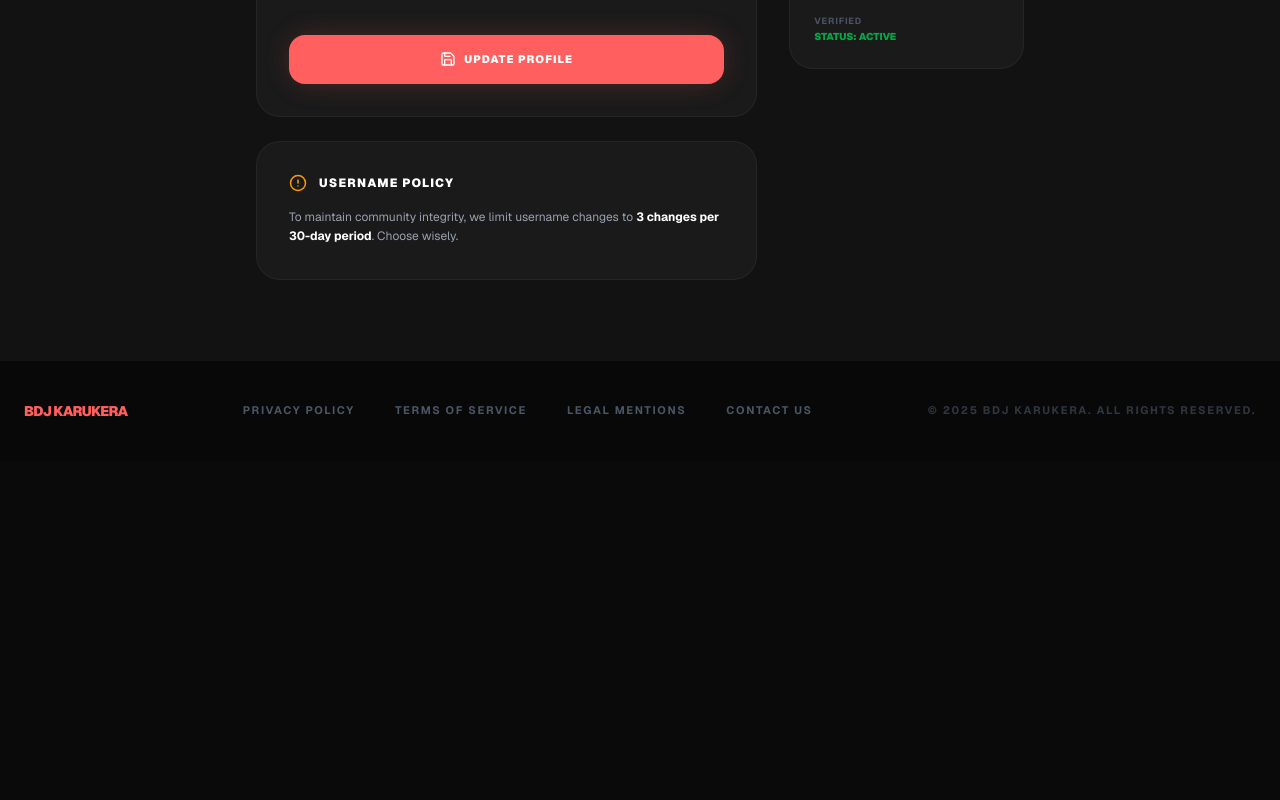
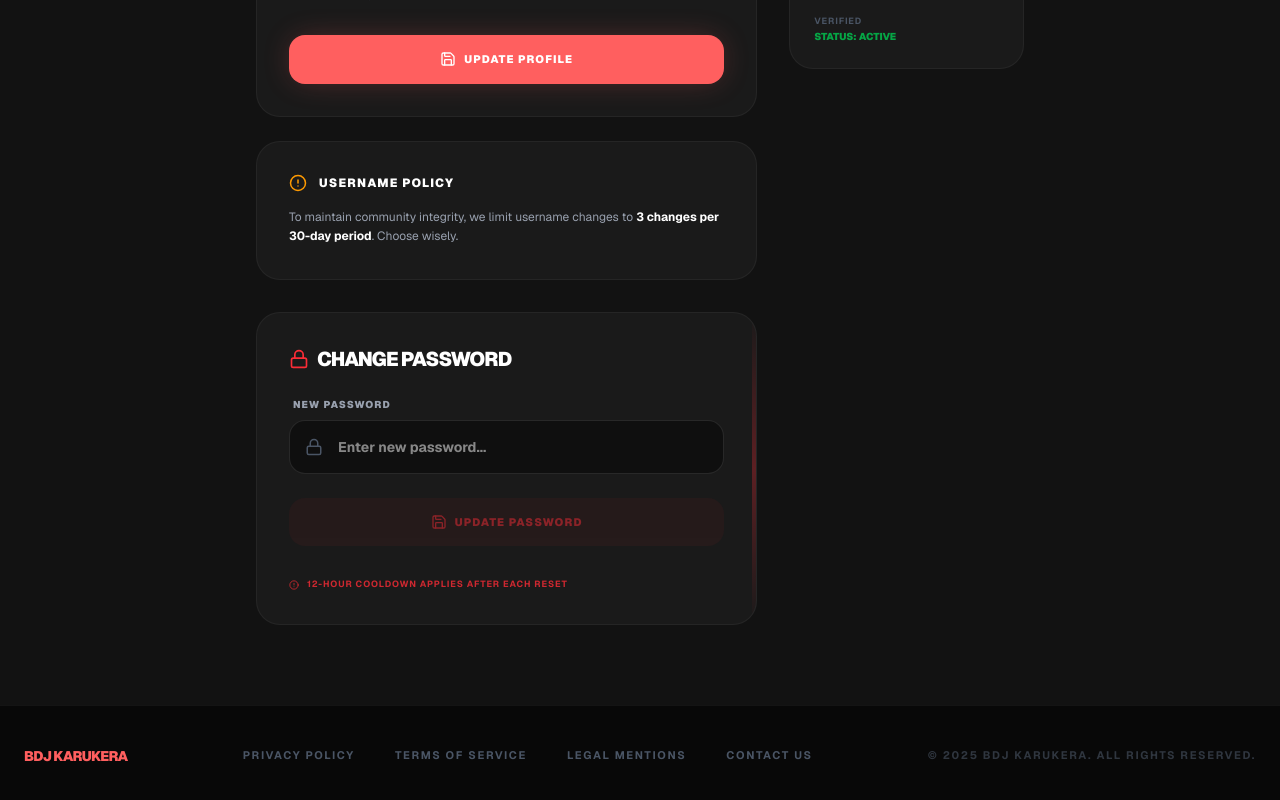
Before and after one commit to faryalgulazhar/BDJ-site-web, a Next.js app: page /settings in a window 1280 px wide. Shown: the part 733-1533 px from the top of the page. Before the commit the page ends 1194 px from the top, so only its background shows below. Built offline with nearby package versions, Linux system fonts and the light colour scheme; no server answers; the database is empty; sample sign-in values are in the browser's storage.

Commit message:
Rectified the close button in /community, refined the password change in setting

```diff
--- a/src/app/community/page.tsx
+++ b/src/app/community/page.tsx
@@ -761,7 +761,7 @@ export default function CommunityPage() {
                   </div>
                   <div className="flex flex-col gap-0.5">
                     <span className="text-xs font-black text-white uppercase truncate max-w-[100px]">{member.gamerTag || member.email?.split('@')[0]}</span>
-                    <span className="text-[9px] font-bold text-gray-500 uppercase tracking-widest">{member.email?.includes('admin') ? 'ADMIN' : 'MEMBER'}</span>
+                    <span className="text-[9px] font-bold text-gray-500 uppercase tracking-widest">{member.email === 'admin@bdj-karukera.com' ? 'ADMIN' : 'MEMBER'}</span>
                   </div>
                 </div>
               ))}
@@ -785,11 +785,7 @@ export default function CommunityPage() {
             {/* Header */}
             <div className="p-8 border-b border-white/5 flex items-center justify-between bg-white/[0.02]">
               <div className="flex items-center gap-4">
-                <div className="w-10 h-10 rounded-2xl bg-primary/15 border border-primary/30 flex items-center justify-center">
-                  <div className="rotate-45">
-                    <Plus size={24} className="text-primary" />
-                  </div>
-                </div>
+
                 <div>
                   <h2 className="text-2xl font-black text-white uppercase tracking-tighter">Association Members</h2>
                   <p className="text-[10px] text-gray-500 font-black uppercase tracking-[0.2em]">{allMembers.length} Active Participants</p>
@@ -828,7 +824,7 @@ export default function CommunityPage() {
                       </div>
                       <div className="flex flex-col gap-1">
                         <span className="text-sm font-black text-white uppercase tracking-tight">{member.gamerTag || member.email?.split('@')[0]}</span>
-                        <span className="text-[9px] font-bold text-gray-500 uppercase tracking-widest">{member.email?.includes('admin') ? 'ADMIN' : 'STUDENT MEMBER'}</span>
+                        <span className="text-[9px] font-bold text-gray-500 uppercase tracking-widest">{member.email === 'admin@bdj-karukera.com' ? 'ADMIN' : 'STUDENT MEMBER'}</span>
                       </div>
                     </div>
                   ))
@@ -836,15 +832,7 @@ export default function CommunityPage() {
               </div>
             </div>
 
-            {/* Footer */}
-            <div className="p-6 border-t border-white/5 bg-white/[0.01] flex justify-center">
-              <button
-                onClick={() => setIsAllMembersOpen(false)}
-                className="bg-primary hover:bg-primary/80 text-white px-10 py-4 rounded-full text-[11px] font-black tracking-widest uppercase transition-all duration-500 shadow-[var(--shadow-primary)]"
-              >
-                Close Members List
-              </button>
-            </div>
+            {/* Footer Removed */}
           </div>
         </div>
       )}
--- a/src/app/settings/page.tsx
+++ b/src/app/settings/page.tsx
@@ -4,6 +4,7 @@ import { useState, useEffect } from "react";
 import { useRouter } from "next/navigation";
 import { useAuth } from "@/context/AuthContext";
 import { useLanguage } from "@/context/LanguageContext";
+import { useTheme } from "@/context/ThemeContext";
 import { toast } from "sonner";
 import {
   User,
@@ -13,7 +14,8 @@ import {
   History,
   AlertCircle,
   Upload,
-  X
+  X,
+  Lock
 } from "lucide-react";
 import Image from "next/image";
 import {
@@ -23,6 +25,7 @@ import {
   arrayUnion,
   Timestamp
 } from "firebase/firestore";
+import { updatePassword } from "firebase/auth";
 import { db } from "@/lib/firebase";
 
 const resizeImage = (file: File, maxWidth: number, maxHeight: number): Promise<string> => {
@@ -62,6 +65,7 @@ const resizeImage = (file: File, maxWidth: number, maxHeight: number): Promise<s
 export default function SettingsPage() {
   const { user } = useAuth();
   const { t } = useLanguage();
+  const { isIceTheme } = useTheme();
   const router = useRouter();
 
   const [gamerTag, setGamerTag] = useState("");
@@ -70,6 +74,9 @@ export default function SettingsPage() {
   const [userData, setUserData] = useState<any>(null);
   const [selectedFile, setSelectedFile] = useState<File | null>(null);
   const [previewUrl, setPreviewUrl] = useState<string | null>(null);
+
+  const [newPassword, setNewPassword] = useState("");
+  const [isResettingPassword, setIsResettingPassword] = useState(false);
 
   useEffect(() => {
     if (!user) {
@@ -149,6 +156,45 @@ export default function SettingsPage() {
       toast.error("Failed to update profile.");
     }
     setSaving(false);
+  };
+
+  const handlePasswordReset = async (e: React.FormEvent) => {
+    e.preventDefault();
+    if (!user || !userData) return;
+    if (!newPassword || newPassword.length < 6) {
+      toast.error("Password must be at least 6 characters.");
+      return;
+    }
+
+    const now = new Date();
+    if (userData.lastPasswordReset) {
+      const lastResetDate = userData.lastPasswordReset.toDate ? userData.lastPasswordReset.toDate() : new Date(userData.lastPasswordReset);
+      const hoursSinceLastReset = (now.getTime() - lastResetDate.getTime()) / (1000 * 60 * 60);
+      if (hoursSinceLastReset < 12) {
+        const hoursLeft = (12 - hoursSinceLastReset).toFixed(1);
+        toast.error(`Please wait ${hoursLeft} hours before resetting your password again.`);
+        return;
+      }
+    }
+
+    setIsResettingPassword(true);
+    try {
+      await updatePassword(user, newPassword);
+      await updateDoc(doc(db, "users", user.uid), {
+        lastPasswordReset: Timestamp.now()
+      });
+      setUserData({ ...userData, lastPasswordReset: Timestamp.now() });
+      setNewPassword("");
+      toast.success("Password updated successfully!");
+    } catch (error: any) {
+      console.error(error);
+      if (error.code === 'auth/requires-recent-login') {
+        toast.error("Please re-login to change your password.");
+      } else {
+        toast.error("Failed to update password.");
+      }
+    }
+    setIsResettingPassword(false);
   };
 
   const handleFileChange = (e: React.ChangeEvent<HTMLInputElement>) => {
@@ -274,6 +320,39 @@ export default function SettingsPage() {
                 To maintain community integrity, we limit username changes to <span className="text-white font-bold">3 changes per 30-day period</span>. Choose wisely.
               </p>
             </div>
+
+            {/* Password Reset Section */}
+            <div className="bg-[#1a1a1a] border border-white/5 rounded-3xl p-8 flex flex-col gap-6 relative overflow-hidden mt-2">
+               <div className={`absolute top-0 right-0 w-1 h-full bg-gradient-to-b from-transparent ${isIceTheme ? 'via-cyan-500/30' : 'via-red-500/30'} to-transparent`} />
+               <h3 className="text-xl font-black text-white uppercase tracking-tighter flex items-center gap-2">
+                 <Lock size={20} className={isIceTheme ? "text-cyan-500" : "text-red-500"} /> CHANGE PASSWORD
+               </h3>
+               <form onSubmit={handlePasswordReset} className="flex flex-col gap-6">
+                 <div className="flex flex-col gap-2">
+                    <label className="text-[10px] text-gray-400 font-black uppercase tracking-widest px-1">New Password</label>
+                    <div className="relative">
+                      <Lock className="absolute left-4 top-1/2 -translate-y-1/2 text-gray-600" size={18} />
+                      <input
+                        type="password"
+                        value={newPassword}
+                        onChange={(e) => setNewPassword(e.target.value)}
+                        placeholder="Enter new password..."
+                        className={`w-full bg-black/40 border border-white/10 rounded-2xl pl-12 pr-4 py-4 text-white font-bold focus:outline-none transition-all text-sm ${isIceTheme ? 'focus:border-cyan-500/50' : 'focus:border-red-500/50'}`}
+                      />
+                    </div>
+                 </div>
+                 <button
+                  disabled={isResettingPassword || !newPassword}
+                  className={`${isIceTheme ? 'bg-cyan-500/10 hover:bg-cyan-500/20 text-cyan-500 border-cyan-500/20 disabled:hover:bg-cyan-500/10' : 'bg-red-500/10 hover:bg-red-500/20 text-red-500 border-red-500/20 disabled:hover:bg-red-500/10'} disabled:opacity-50 py-4 rounded-2xl text-[11px] font-black uppercase tracking-widest transition-all flex items-center justify-center gap-2`}
+                 >
+                   {isResettingPassword ? <Loader2 size={16} className="animate-spin" /> : <Save size={16} />}
+                   {isResettingPassword ? "UPDATING..." : "UPDATE PASSWORD"}
+                 </button>
+               </form>
+               <p className={`text-[9px] ${isIceTheme ? 'text-cyan-500/80' : 'text-red-500/80'} uppercase font-bold tracking-widest mt-2 flex items-center gap-2`}>
+                 <AlertCircle size={10} /> 12-HOUR COOLDOWN APPLIES AFTER EACH RESET
+               </p>
+            </div>
           </div>
 
           {/* Stats/Status */}
```
